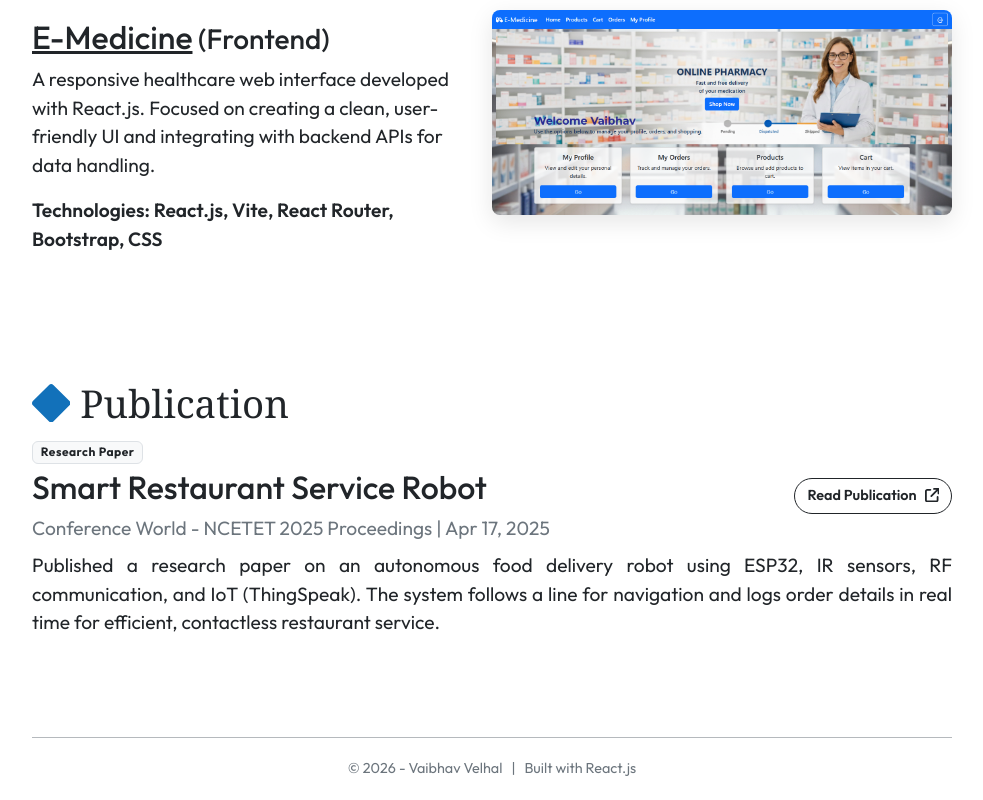
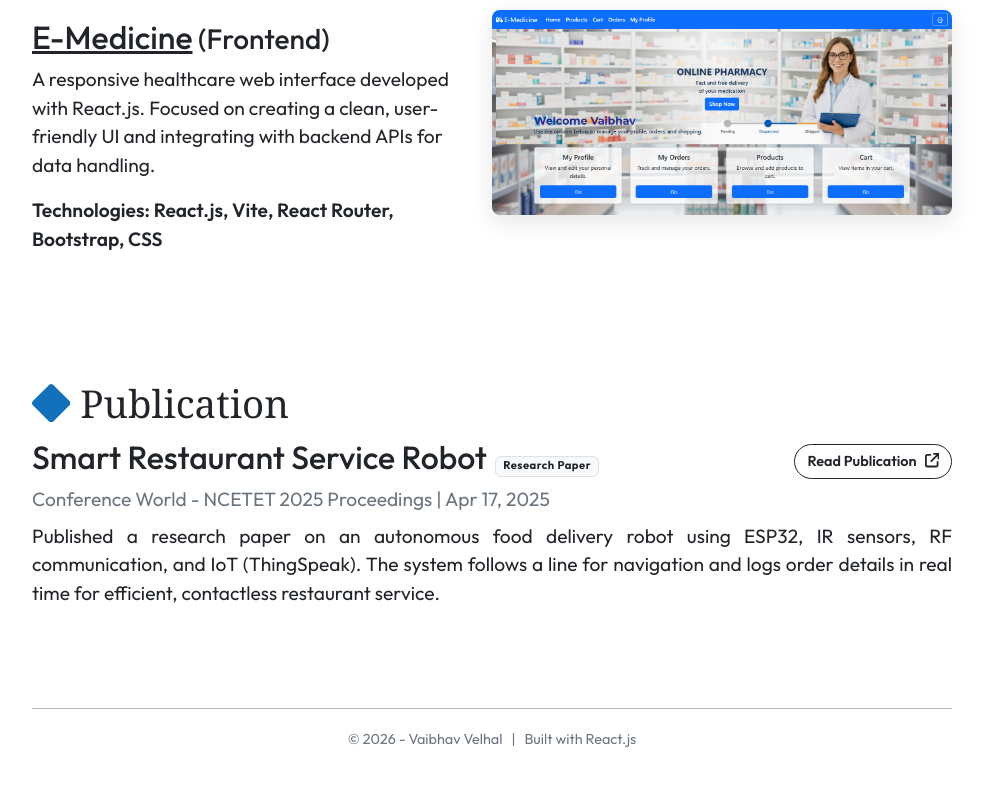
Before and after one commit to vaibhav-velhal/vaibhav-portfolio, a React (Vite) app: page / in a window 1280 px wide. Shown: the part 1517-2317 px from the top of the page, without its empty margins (148-1131 px from the left). After the commit the page ends 2288 px from the top, so only its background shows below. Built offline with nearby package versions, Linux system fonts and the light colour scheme.

Commit message:
Publication title update at Home page

```diff
--- a/src/pages/Home/Home.css
+++ b/src/pages/Home/Home.css
@@ -10,7 +10,7 @@
     font-family: Georgia, 'Times New Roman', Times, serif;
 }
 
-.home-page h2 {
+.home-page .hero-content h2 {
     font-size: clamp(1.5rem, 3vw, 2.9rem);
 }
 
@@ -96,15 +96,15 @@
 .publication-header-section {
     display: flex;
     justify-content: space-between;
-    align-items: end;
+    align-items: center;
 }
 
 .publication .description {
     text-align: justify;
 }
 
-.badge {
-    font-size: 0.75rem;
+.publication .title .badge {
+    font-size: 0.7rem;
     letter-spacing: 0.5px;
 }
 
@@ -117,6 +117,10 @@
 
     .reverse {
         flex-direction: column-reverse;
+    }
+
+    .publication-header-section {
+        display: block;
     }
 }
 
@@ -153,8 +157,4 @@
     .buttons-section .btn {
         margin-right: 5px;
     }
-
-    .publication-header-section {
-        display: block;
-    }
 }
--- a/src/pages/Home/Home.jsx
+++ b/src/pages/Home/Home.jsx
@@ -1,8 +1,7 @@
 import './Home.css';
-import { FaArrowRight, FaDiamond, FaLinkedin, FaGithub } from "react-icons/fa6";
+import { FaArrowUpRightFromSquare, FaDiamond, FaLinkedin, FaGithub } from "react-icons/fa6";
 import { BsGlobe } from "react-icons/bs";
 import { IoDocumentText } from 'react-icons/io5';
-import { FaArrowUpRightFromSquare } from 'react-icons/fa6';
 
 
 function Home() {
@@ -114,11 +113,12 @@ function Home() {
 
                 <article className='publication'>
                     <header className="publication-header-section">
-                        <div>
-                            <span className="badge bg-light text-dark border mb-1">
-                                Research Paper
-                            </span>
-                            <h3>Smart Restaurant Service Robot</h3>
+                        <div className='title'>
+                            <h3>Smart Restaurant Service Robot
+                                <span className="badge bg-light text-dark border ms-2">
+                                    Research Paper
+                                </span>
+                            </h3>
                         </div>
                         <a href="http://proceeding.conferenceworld.in/NCETET-2025/85.pdf" target='_blank' rel="noopener noreferrer"
                             className="btn btn-outline-dark rounded-pill fw-semibold"
```
